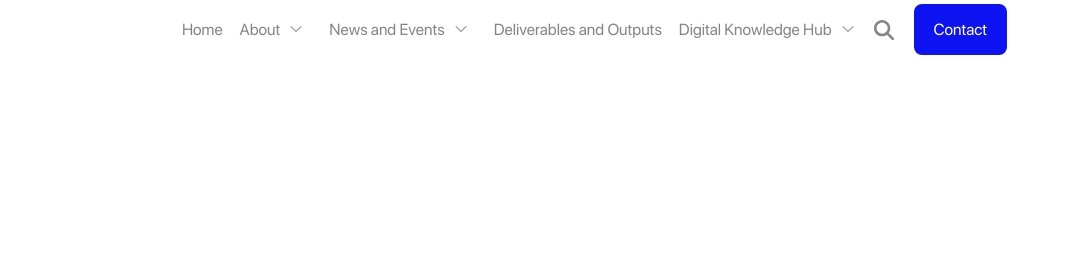
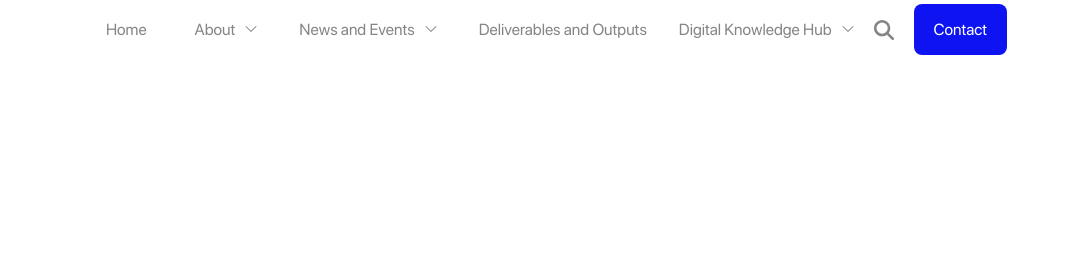
Before and after one commit to mariam58/three-e-partnership-front, a website: page index.html in a window 1280 px wide. Shown: the top 280 px of the page, 209-1280 px from the left. Drawn offline with nearby package versions, Linux system fonts and the light colour scheme; files that its build step writes are made by us from their sources.

Commit message:
fix navigation links spaces

```diff
--- a/index.html
+++ b/index.html
@@ -32,8 +32,8 @@
                                 </div>
                             </form>
                             <!-- search end  -->
-                            <ul class="dropdown-menu space-x-[5px]">
-                                <li class="step py-[10px]"><a class="title" href="#" target="_blank"
+                            <ul class="dropdown-menu lg:space-x-[20px]">
+                                <li class="step py-[10px] lg:mr-4"><a class="title" href="#" target="_blank"
                                         rel="noopener noreferrer">Home</a></li>
                                 <!-- dropdown 1 -->
                                 <li class="group step py-[10px] ">
@@ -79,7 +79,7 @@
                                     <!-- li -->
                                 </li>
                                 <!--  li -->
-                                <li class="group step py-[10px]"><a class="title" href="#" target="_blank"
+                                <li class="step py-[10px] lg:mr-4"><a class="title" href="#" target="_blank"
                                         rel="noopener noreferrer">Deliverables and Outputs</a></li>
                                 <!--  3 dropdown -->
                                 <li class="group step py-[10px]">
--- a/src/css/input.css
+++ b/src/css/input.css
@@ -88,7 +88,7 @@ body {
 
     /*  icentreba X  */
     .active {
-        @apply pl-[7px]
+        @apply lg:pl-[7px]
     }
 
     .title {
```
